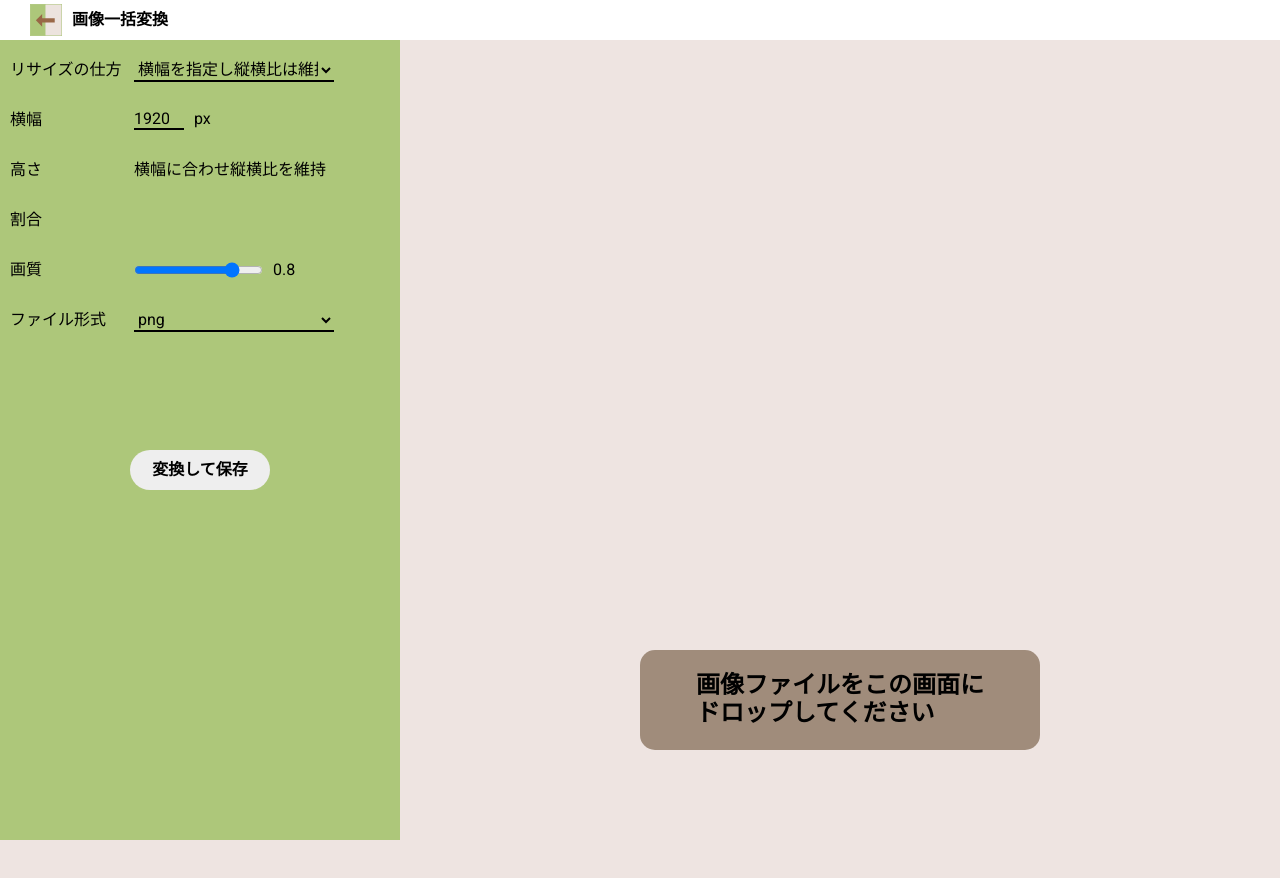
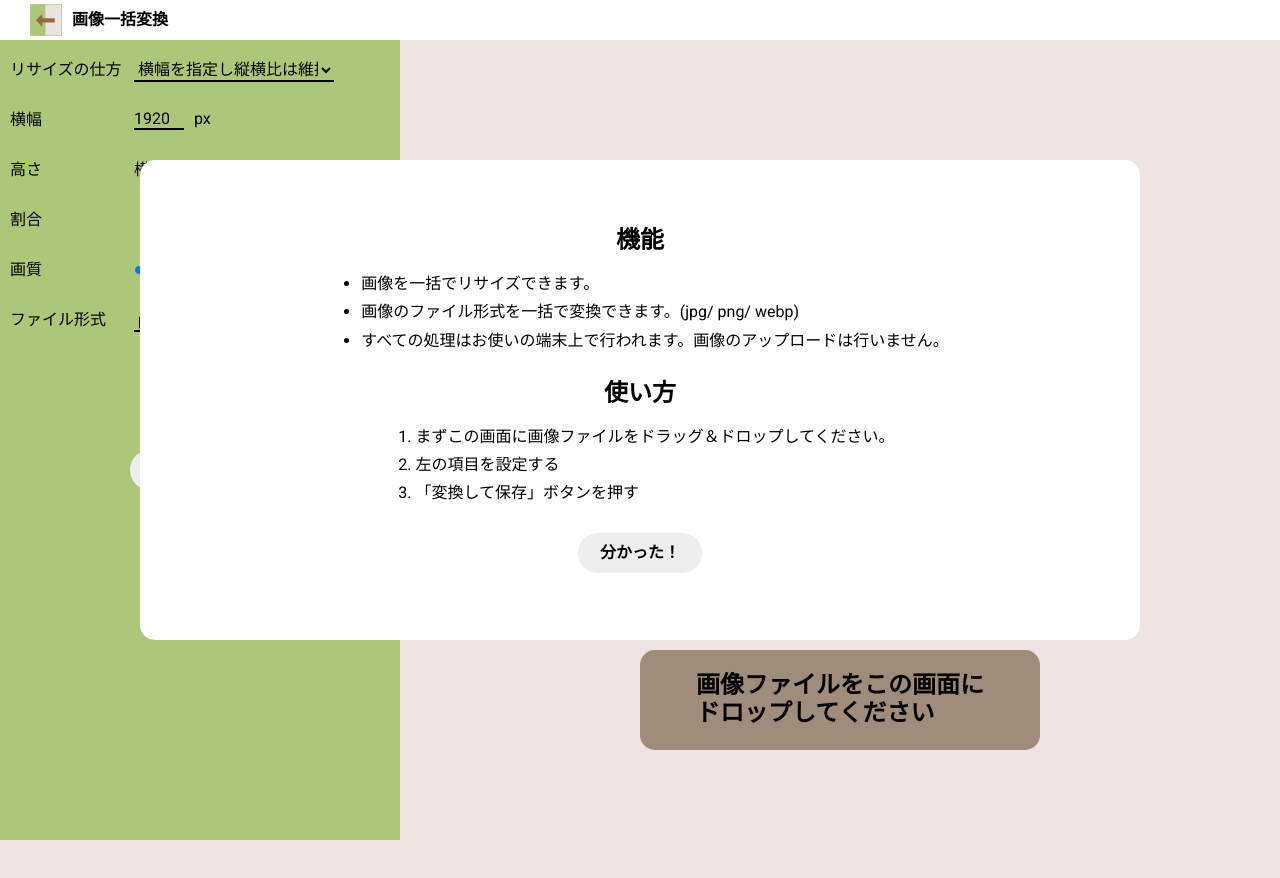
Before and after one commit to shrle/image-convert, a Vue app: page / in a window 1280 px wide. Shown: the top 878 px of the page. Built offline with nearby package versions, Linux system fonts and the light colour scheme.

Commit message:
add about

```diff
--- a/src/views/HomeView.vue
+++ b/src/views/HomeView.vue
@@ -127,6 +127,38 @@
   <div class="image-loading" :class="{ show: imageLoading }">画像の読込中</div>
   <div class="image-saving" :class="{ show: imageSaving }">画像の保存中</div>
 
+  <section class="about" :class="{ hidden: isAboutRead }">
+    <h2>機能</h2>
+    <ul>
+      <li>画像を一括でリサイズできます。</li>
+      <li>画像のファイル形式を一括で変換できます。(jpg/ png/ webp)</li>
+      <li>
+        すべての処理はお使いの端末上で行われます。画像のアップロードは行いません。
+      </li>
+    </ul>
+    <h2>使い方</h2>
+    <ol>
+      <li>
+        <span class="pc"
+          >まずこの画面に画像ファイルをドラッグ＆ドロップしてください。</span
+        >
+        <span class="mobile"
+          >まず「画像の追加」ボタンから画像を選択してください。</span
+        >
+      </li>
+
+      <li>
+        <span class="pc">左の項目を設定する</span>
+        <span class="mobile">下の項目を設定する</span>
+      </li>
+
+      <li>「変換して保存」ボタンを押す</li>
+    </ol>
+    <button class="text-button ok" @click="isAboutRead = true">
+      分かった！
+    </button>
+  </section>
+
   <canvas
     :width="canvasWidth"
     :height="canvasHeight"
@@ -197,6 +229,44 @@ h1 img {
   width: auto;
   height: 100%;
   margin-right: 10px;
+}
+
+.about {
+  max-width: 1000px;
+  width: 90%;
+  height: 60%;
+  padding: 50px;
+
+  background-color: #fff;
+  border-radius: 15px;
+
+  position: fixed;
+  top: 50%;
+  left: 50%;
+  z-index: 101;
+  transform: translate(-50%, -50%);
+
+  display: flex;
+  flex-direction: column;
+  justify-content: center;
+  align-items: center;
+  row-gap: 20px;
+}
+
+.about h2 {
+}
+
+.about ul,
+.about ol {
+  padding-left: 30px;
+}
+
+.about li {
+  margin-bottom: 10px;
+}
+
+.about .mobile {
+  display: none;
 }
 
 article {
@@ -284,7 +354,7 @@ article {
   position: fixed;
   top: 0;
   left: 0;
-  z-index: 100;
+  z-index: 1001;
 }
 
 .input-container > label {
@@ -460,6 +530,14 @@ canvas {
 }
 
 @media screen and (max-width: 700px) {
+  .about .pc {
+    display: none;
+  }
+
+  .about .mobile {
+    display: inline;
+  }
+
   article {
     padding-left: 0;
     display: flex;
@@ -505,6 +583,7 @@ export default {
   components: {},
   data() {
     return {
+      isAboutRead: false,
       images: null,
       basenameList: [],
       resizeTarget: "width",
```
